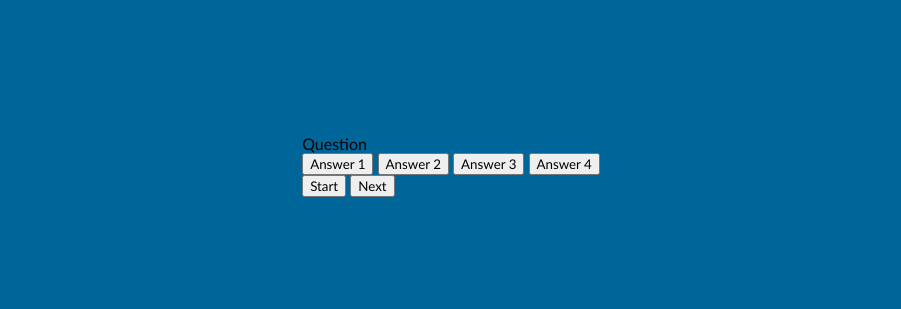
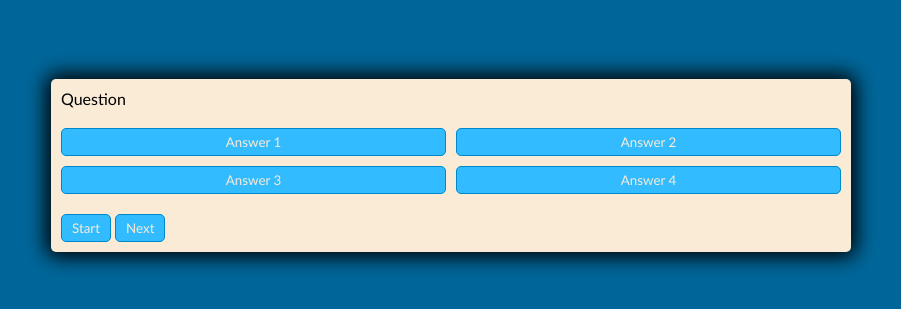
Before and after one commit to Code-Institute-Submissions/Quiz-App-4, a plain HTML site: page index.html in a window 1280 px wide. Shown: the part 235-544 px from the top of the page, without its empty margins (189-1090 px from the left). Drawn offline with Linux system fonts and the light colour scheme.

Commit message:
button layout and styling

```diff
--- a/assets/css/styles.css
+++ b/assets/css/styles.css
@@ -1,9 +1,12 @@
-*,*::before,*::after{
+*,
+*::before,
+*::after {
     box-sizing: border-box;
-    font-family:'Trebuchet MS', 'Lucida Sans Unicode', 'Lucida Grande', 'Lucida Sans', Arial, sans-serif
+    font-family: 'Trebuchet MS', 'Lucida Sans Unicode', 'Lucida Grande', 'Lucida Sans', Arial, sans-serif
 }
+
 /*css variables for colours https://www.w3schools.com/css/css3_variables.asp*/
-:root{
+:root {
     --hue-default: 200;
     --hue-wrong: 0;
     --hue-correct: 145;
@@ -11,14 +14,56 @@
 }
 
 
-body{
+body {
     --hue: var(--hue-default);
     padding: 0;
     margin: 0;
-    display:flex;
+    display: flex;
     width: 100vw;
-    height:100vh;
+    height: 100vh;
     justify-content: center;
     align-items: center;
-    background-color: hsl(var(--hue),100%,30%);
+    background-color: hsl(var(--hue), 100%, 30%);
 }
+
+body.correct {
+    --hue: var(--hue-correct)
+}
+
+body.wrong {
+    --hue: var(--hue-wrong)
+}
+
+/*Creating card style display with shadow*/
+.container {
+    width: 800px;
+    max-width: 80%;
+    background-color: antiquewhite;
+    border-radius: 5px;
+    padding: 10px;
+    box-shadow: 0 0 20px 5px;
+}
+
+/*Button Layout*/
+.btn-grid {
+    display: grid;
+    grid-template-columns: repeat(2, auto);
+    gap: 10px;
+    margin: 20px 0;
+}
+/*Button Styling*/
+.btn {
+    --hue: var(--hue-default);
+    border: 1px solid hsl(var(--hue), 100%, 40%);
+    background-color: hsl(var(--hue), 100%, 60%);
+    border-radius: 5px;
+    padding: 5px 10px;
+    color:antiquewhite;
+    outline:none;
+
+}
+
+.btn:hover{
+    border-color: black;
+    border-radius: 20px;
+}
```
